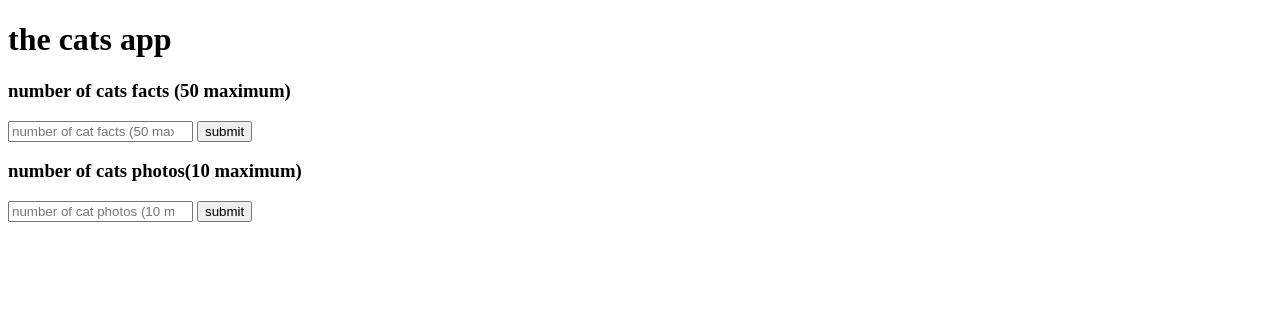
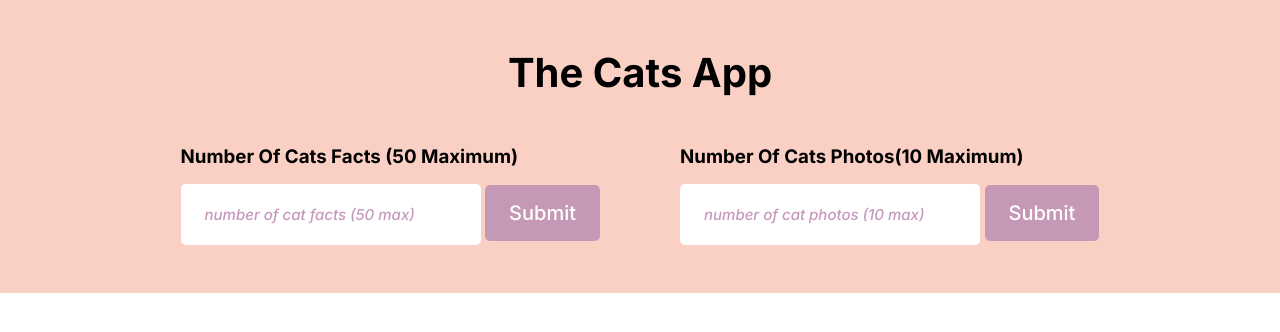
Before and after one commit to mosesmbuthia/the-cats-app, a website built with Vite: page index.html in a window 1280 px wide. Built offline with nearby package versions, Linux system fonts and the light colour scheme.

Commit message:
styled the page using css

```diff
--- a/index.html
+++ b/index.html
@@ -6,26 +6,35 @@
     <meta name="viewport" content="width=device-width, initial-scale=1.0" />
     <title>the cats app</title>
     <link rel="stylesheet" href="./src/style.css">
+    <link rel="preconnect" href="https://fonts.googleapis.com">
+<link rel="preconnect" href="https://fonts.gstatic.com" crossorigin>
+<link href="https://fonts.googleapis.com/css2?family=Inter:ital,opsz,wght@0,14..32,100..900;1,14..32,100..900&display=swap" rel="stylesheet">
   </head>
   <body>
     <div class="main-container">
       <h1>the cats app</h1>
 
+     <div class="sections">
       <div>
         <h3>number of cats facts (50 maximum)</h3>
-        <form action="">
+
           <input type="number" placeholder="number of cat facts (50 max)">
-          <input type="submit" value="submit">
-        </form>
+          <button class="submit">submit</button>
+
       </div>
 
       <div>
         <h3>number of cats photos(10 maximum)</h3>
-        <form action="">
+
           <input type="number" placeholder="number of cat photos (10 max)">
-          <input type="submit" value="submit">
-        </form>
+          <button class="submit">submit</button>
+
       </div>
+     </div>
+
+    </div>
+    <div>
+      <p id="display"></p>
     </div>
 
     <script src="/src/main.js"></script>
--- a/src/style.css
+++ b/src/style.css
@@ -0,0 +1,72 @@
+
+* {
+  margin: 0;
+  padding: 0;
+  box-sizing: border-box;
+}
+
+html {
+  /* margin: 0;
+  box-sizing: border-box; */
+  font-family: 'Inter', serif;
+}
+
+.main-container {
+  display: flex;
+  flex-direction: column;
+  align-items: center;
+  justify-items: center;
+  background-color: rgb(250,208,196);
+  text-transform: capitalize;
+
+}
+
+h1 {
+  font-size: 40px;
+  font-weight: 700;
+  margin-top: 3rem;
+  margin-bottom: 3rem;
+}
+
+h3 {
+  margin-bottom: 1rem;
+}
+
+.sections {
+  display: flex;
+  flex-direction: row;
+  margin-bottom: 3rem;
+  gap: 5rem;
+}
+
+input {
+  font-family: 'Inter', serif;
+  padding: 1.3rem 1.5rem;
+  border: none;
+  outline: none;
+  border-radius: 5px;
+  width: 300px;
+  font-weight: 500;
+  font-size: 15px;
+}
+
+input::placeholder {
+  color: rgb(198, 153, 188);
+  font-style: italic;
+  font-weight: 500;
+  font-size: 15px;
+  opacity: 1;
+}
+
+.submit {
+  color: white;
+  background-color: rgb(197,153,182);
+  font-family: 'Inter', serif;
+  font-size: 20px;
+  font-weight: 500;
+  padding: 1rem 1.5rem;
+  border: none;
+  outline: none;
+  border-radius: 5px;
+  text-transform: capitalize;
+}
```
